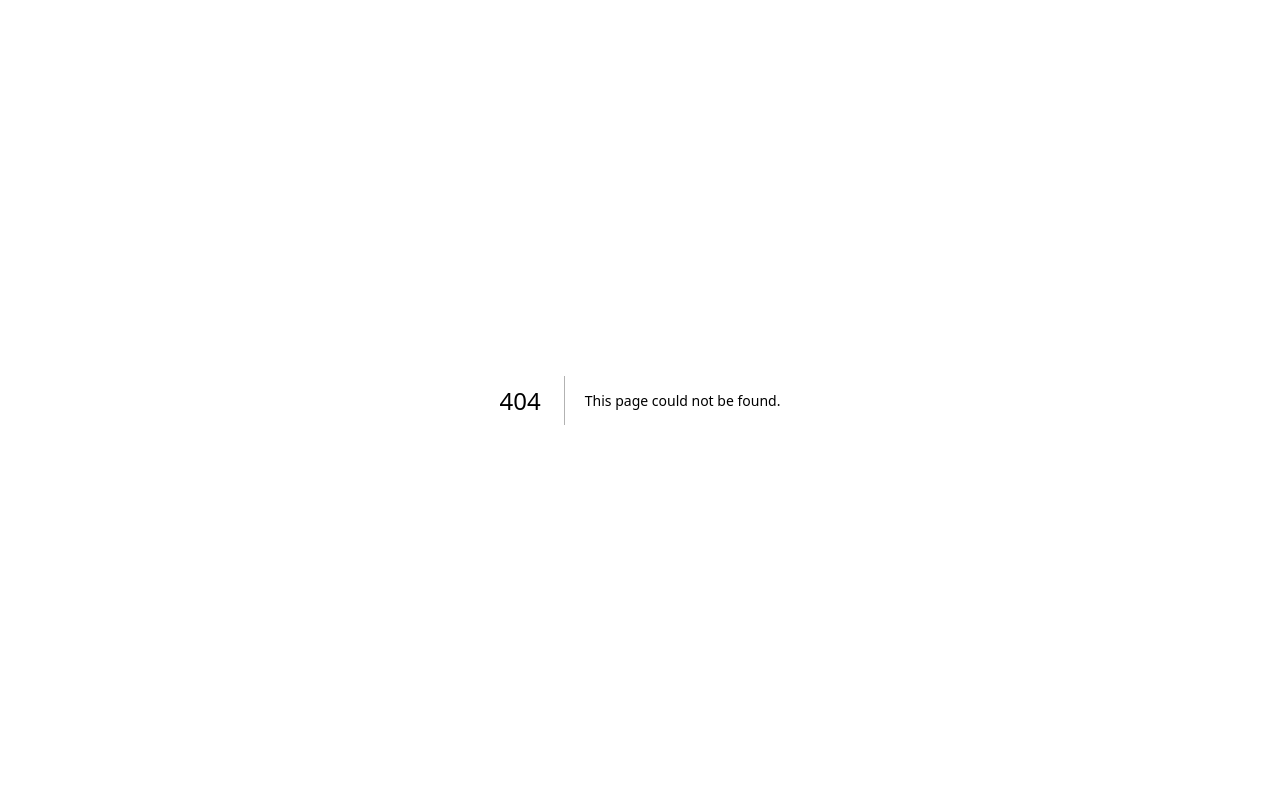
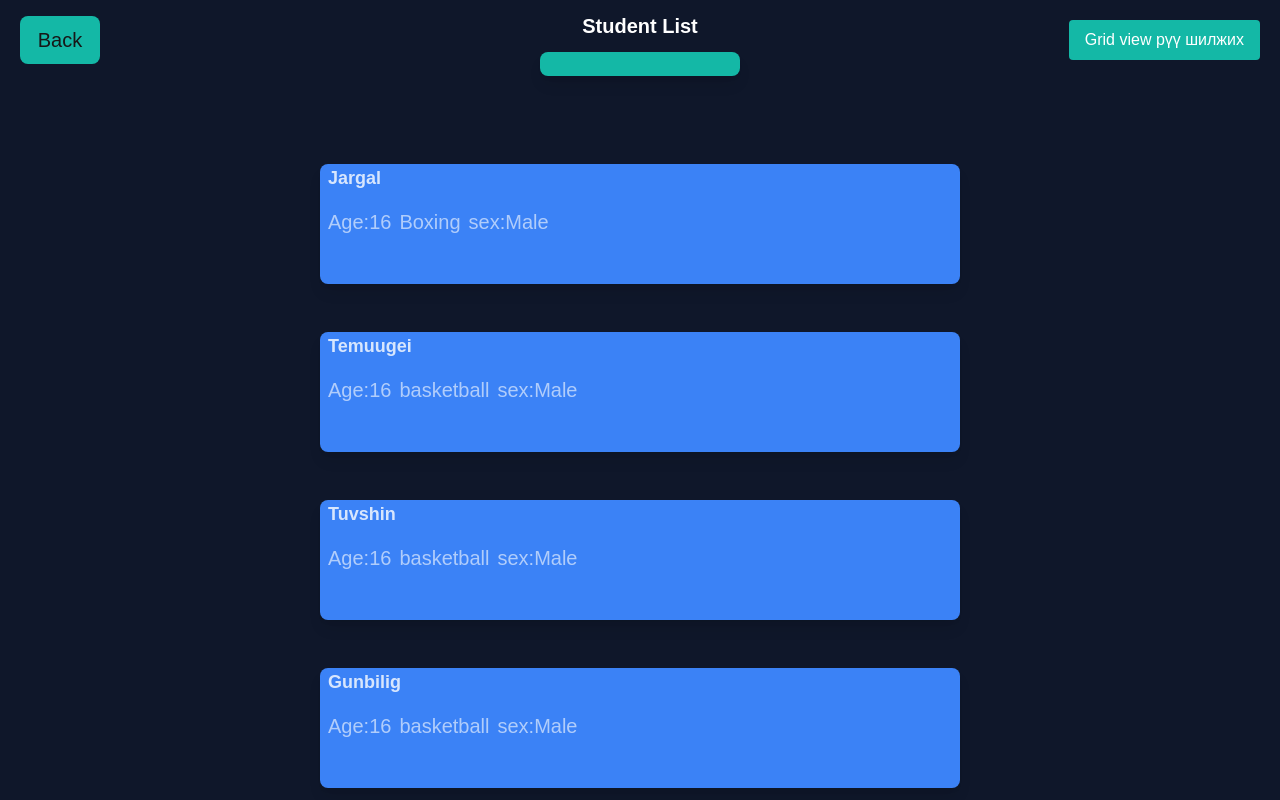
Before and after one commit to Jrgl89/hello, a Next.js app: page /Assignment in a window 1280 px wide. Before the commit this address had no page. Shown: the top 800 px of the page. Built offline with nearby package versions, Linux system fonts and the light colour scheme.

Commit message:
Assignment push

```diff
--- /dev/null
+++ b/pages/Assignment.js
@@ -0,0 +1,70 @@
+import { useState } from "react";
+import { useRouter } from "next/router";
+const data = [
+  { id: 1, name: "Jargal", age:"Age:16", hobby:"Boxing", sex:"sex:Male"},
+  { id: 2, name: "Temuugei", age:"Age:16", hobby:"basketball", sex:"sex:Male" },
+  { id: 3, name: "Tuvshin", age:"Age:16", hobby:"basketball", sex:"sex:Male" },
+  { id: 4, name: "Gunbilig", age:"Age:16", hobby:"basketball", sex:"sex:Male" },
+  { id: 5, name: "Temuulen", age:"Age:16", hobby:"basketball", sex:"sex:Male" },
+  { id: 6, name: "Nomindari", age:"Age:16", hobby:"basketball", sex:"sex:feMale" },
+  { id: 7, name: "Siilen", age:"Age:16", hobby:"basketball", sex:"sex:feMale" },
+  { id: 8, name: "Delgermurun", age:"Age:16", hobby:"basketball", sex:"sex:Male" },
+  { id: 9, name: "ErdeneJargal", age:"Age:16", hobby:"basketball", sex:"sex:Male" },
+  { id: 10, name: "Badraa", age:"Age:16", hobby:"basketball", sex:"sex:Male" },
+  { id: 11, name: "Munkhnaran", age:"Age:16", hobby:"basketball", sex:"sex:feMale" },
+  { id: 12, name: "Ganerdene", age:"Age:16", hobby:"basketball", sex:"sex:Male" },
+  { id: 13, name: "Munkhbaysgalan", age:"Age:16", hobby:"basketball", sex:"sex:Male" },
+  { id: 14, name: "Billguuntugs", age:"Age:16", hobby:"basketball", sex:"sex:Male" },
+  { id: 15, name: "Chilbiligt", age:"Age:16", hobby:"basketball", sex:"sex:Male" },
+  { id: 16, name: "Erdenebold", age:"Age:16", hobby:"basketball", sex:"sex:Male" },
+  { id: 17, name: "Khangarid", age:"Age:16", hobby:"basketball", sex:"sex:Male" },
+  { id: 18, name: "Undrakh", age:"Age:16", hobby:"basketball", sex:"sex:Male" },
+  { id: 19, name: "Ariunbayar", age:"Age:16", hobby:"basketball", sex:"sex:Male" },
+];
+
+export default function Sfilter() {
+    const [grid, setGrid]=useState(false);
+    const router = useRouter();
+    const [search, setSearch] = useState("");
+    const filteredData = data.filter((items) =>
+        items.name.toLowerCase().includes(search.toLowerCase()) ||
+        items.age.toString().includes(search)
+      );
+
+  return (
+
+    <div className="w-full min-h-screen bg-slate-900 px-80">
+              <button onClick={() => setGrid (!grid)}
+                    className="absolute top-5 right-5 px-4 py-2 bg-blue-500 text-white rounded bg-teal-500 hover:bg-blue-500 transition">
+                    {grid ? "Жагсаалт харах руу шилжих" : "Grid view рүү шилжих"}
+                </button>
+         <p className=" absolute left-5 text-xl h-12 w-20 bg-teal-500   my-4 rounded-lg hover:bg-gray-700 hover:text-white bg-gray-500 flex items-center justify-center  " onClick={() => router.back()}>Back</p>
+      <div className="w-full h-[100px] flex items-center flex-col gap-3 pt-3 ">
+        <p className="font-bold text-xl text-white">Student List</p>
+        <input
+          className="text-white pl-2 flex bg-teal-500 w-[200px] rounded-lg shadow-lg"
+          type="search"
+          onChange={(e) => setSearch(e.target.value)}
+        />
+      </div>
+      <div >
+        <div className={`mt-8 flex flex-col gap-4 ${grid ? "grid grid-cols-2 gap-4 " : ""}`}>{filteredData.length > 0 ? (
+            filteredData.map((data) => (
+                <div className="w-full h-[120px] rounded-lg bg-blue-500 hover:-translate-y-6 duration-700 hover:border-2 hover:drop-shadow-md hover:shadow-white   mt-8 shadow-lg">
+                  <p className="text-lg text-white font-bold text-opacity-80 pl-2">{data.name}</p>
+                  <div className="flex">
+                  <p className="mt-4 text-xl text-opacity-60 text-white pl-2">{data.age}</p>
+                  <p className="mt-4 text-xl text-opacity-60 text-white pl-2">{data.hobby}</p>
+                  <p className="mt-4 text-xl text-opacity-60 text-white pl-2">{data.sex}</p>
+                  </div>
+
+
+                </div>
+
+              ))
+        ): <div className="text-white text-lg">no result for : {search}</div>}</div>
+
+      </div>
+    </div>
+  );
+}
--- a/pages/task3.js
+++ b/pages/task3.js
@@ -46,7 +46,7 @@ export default function Task2() {
                     <h1 className="text-slate-600 text-md">Settings</h1>
                 </div>
                 <div className="flex justify-center">
-                <p className=" text-xl h-12 w-20 rounded-lg hover:bg-gray-700 hover:text-white bg-gray-500 flex items-center justify-center  " onClick={() => router.back()}>Back</p>
+                <p className=" text-xl h-12 w-20 rounded-lg hover:bg-slate-700 hover:text-black bg-white flex items-center justify-center  " onClick={() => router.back()}>Back</p>
                 </div>
             </div>
         </div>
--- /dev/null
+++ b/pages/task6.js
@@ -0,0 +1,44 @@
+import { useState } from "react";
+import { useRouter } from "next/router";
+const data = [
+  { id: 1, name: "Jargal", email: "jargalsparov@example.com" },
+  { id: 2, name: "Temuugei", email: "Temuugei@example.com" },
+  { id: 3, name: "Tuvshin", email: "tuvshu@example.com" },
+  { id: 4, name: "Gunbilig", email: "gunbe@example.com" },
+  { id: 5, name: "Ariunbayar", email: "ariuk@example.com" },
+];
+
+export default function Sfilter() {
+
+      const [grid, setGrid]=useState(false);
+    const router = useRouter();
+    const [search, setSearch] = useState("");
+    const filteredData = data.filter((items) =>
+        items.name.toLowerCase().includes(search.toLowerCase())
+      );
+
+  return (
+    <div className="w-full h-screen bg-white px-80">
+         <p className=" absolute left-5 text-xl h-12 w-20 my-4 rounded-lg hover:bg-slate-700 hover:text-white bg-slate-400 flex items-center justify-center  " onClick={() => router.back()}>Back</p>
+      <div className="w-full h-[100px] flex items-center flex-col gap-3 pt-3 ">
+        <p className="font-bold text-xl text-black">Search</p>
+        <input
+          className="text-black border flex  border-black w-full shadow-lg"
+          type="search"
+          onChange={(e) => setSearch(e.target.value)}
+        />
+      </div>
+      <div >
+        {filteredData.length > 0 ? (
+            filteredData.map((data) => (
+                <div className="w-full h-[120px] rounded-lg border border-black mt-2 shadow-lg">
+                  <p className="text-lg text-black font-bold text-opacity-80 pl-2">{data.name}</p>
+                  <p className="mt-4 text-sm text-opacity-40 text-black pl-2">{data.email}</p>
+                </div>
+
+              ))
+        ): <div className="text-black text-lg">no result for : {search}</div>}
+      </div>
+    </div>
+  );
+}
--- a/pages/task7.js
+++ b/pages/task7.js
@@ -23,6 +23,7 @@ export default function all() {
            <button /*CV*/ className="h-20 w-[1000px] border border-4 broder-white rounded-xl absolute left-[300px]
              text-white text-3xl font-bold flex justify-center items-center hover:bg-slate-500">
                 CV
+                onClick{()=>{router.push()}}
            </button>
         </div>
     )
```
